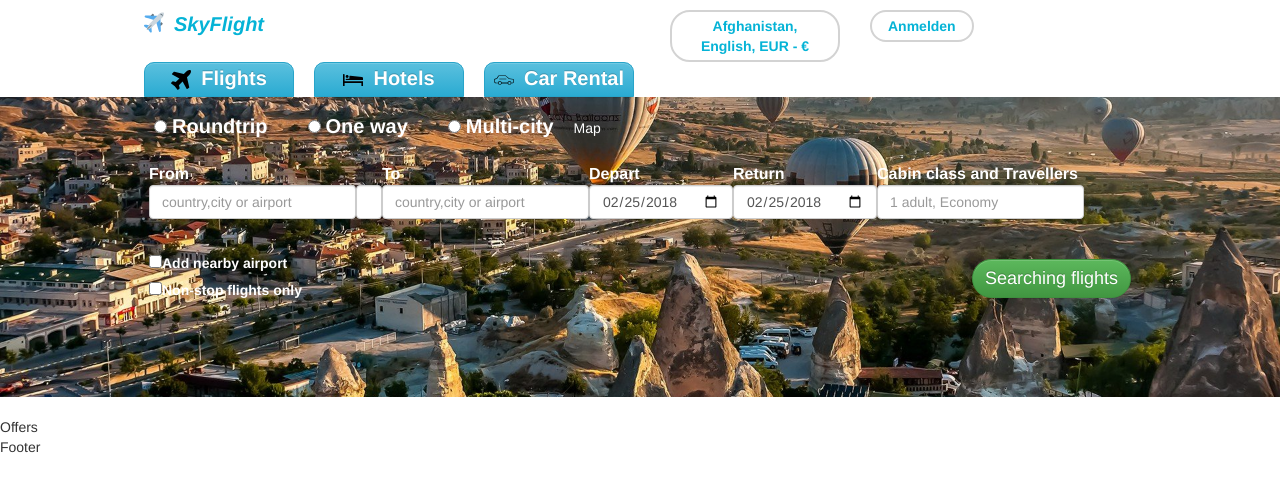
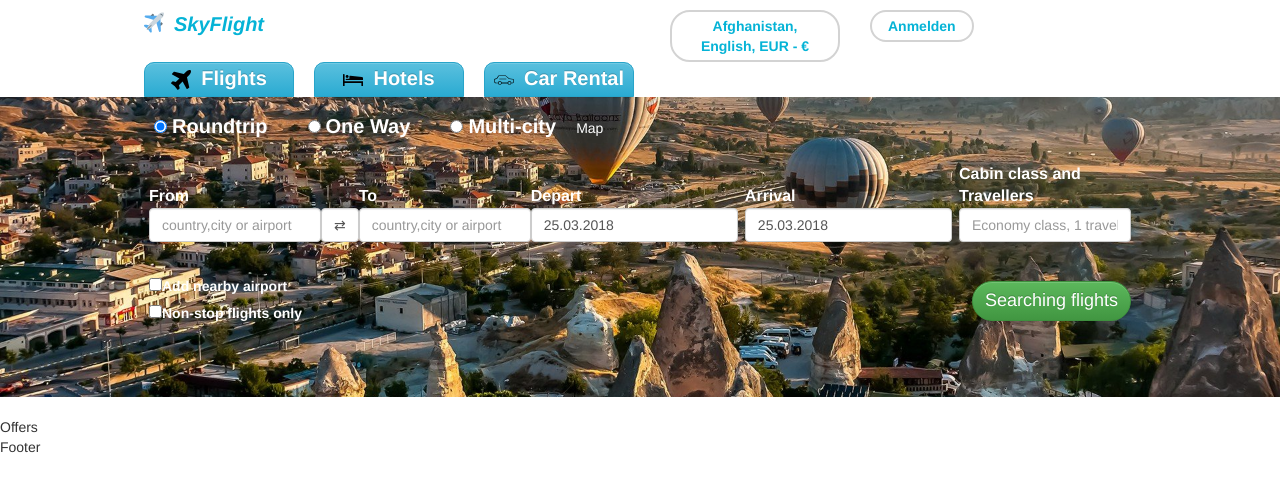
Before and after one commit to ulyanovanv/project-x, a React (Create React App) app: page / in a window 1280 px wide. Shown: the top 492 px of the page. Built offline with nearby package versions, Linux system fonts and the light colour scheme.

Commit message:
searching-form

```diff
--- a/package.json
+++ b/package.json
@@ -7,11 +7,14 @@
     "axios": "^0.18.0",
     "bootstrap": "^3.3.7",
     "express": "^4.16.3",
+    "moment": "^2.21.0",
     "node-sass-chokidar": "^1.1.0",
     "nodemon": "^1.17.2",
     "npm-run-all": "^4.1.2",
     "react": "^16.2.0",
     "react-bootstrap": "^0.32.1",
+    "react-calendar": "^2.13.5",
+    "react-datepicker": "^1.3.0",
     "react-dom": "^16.2.0",
     "react-scripts": "1.1.1"
   },
--- /dev/null
+++ b/src/js/SearchingForm/SearchingArea/Flights/FlightsSearchingCriteria.js
@@ -0,0 +1,100 @@
+import React from "react";
+import DatePicker from 'react-datepicker';
+import moment from 'moment';
+import 'react-datepicker/dist/react-datepicker.css';
+import {PassengersInfo} from "./PassengersInfo";
+
+export class FlightsSearchingCriteria extends React.Component {
+  constructor(props){
+    super(props);
+    this.state = {
+      from: "",
+      to: "",
+      depart:  moment(),
+      arrival:  moment(),
+      info: {
+        class: "Economy",
+        travellers: 1
+      },
+      isInfoClicked: false
+    };
+  }
+  reverseValues(){
+    let from = this.state.from;
+    this.setState({from: this.state.to, to: from});
+  }
+
+  render(){
+    return (<div className="searching-critaria">
+
+        <div className="travel-info-input">
+          <label>From</label>
+          <input id="from"
+                 value={this.state.from}
+                 type="text"
+                 className="form-control"
+                 placeholder="country,city or airport"
+                 autoComplete="on"
+                 onChange={ (event) => {this.setState({from: event.target.value})}}/>
+        </div>
+
+        <div className="travel-info-input" >
+          <input id="reverse"
+                 value="⇄"
+                 type="button"
+                 className="form-control"
+                 onClick = {()=> {this.reverseValues()}}/>
+        </div>
+
+        <div className="travel-info-input">
+          <label>To</label>
+          <input id="to"
+                 value={this.state.to}
+                 type="text"
+                 className="form-control"
+                 placeholder="country,city or airport"
+                 autoComplete="on"
+                 onChange={(event) => {this.setState({to: event.target.value})}}/>
+        </div>
+
+        <div className="travel-info-input">
+          <label>Depart</label>
+          <DatePicker value={this.state.depart.format("D.MM.YYYY")}
+                      selected={this.state.depart}
+                      selectsStart
+                      startDate={this.state.depart}
+                      endDate={this.state.arrival}
+                      className="form-control"
+                      onChange={ (date) => {this.setState({depart: date }) }}/>
+        </div>
+
+
+        <div className="travel-info-input">
+          <label>Arrival</label>
+          <DatePicker value={this.state.arrival.format("D.MM.YYYY")}
+                      selected={this.state.arrival}
+                      selectsEnd
+                      startDate={this.state.depart}
+                      endDate={this.state.arrival}
+                        disabled={this.props.direction === "One Way"}
+                      className="form-control"
+                      onChange={ (date) => {this.setState({arrival: date }) }}/>
+        </div>
+
+        <div className="travel-info-input">
+          <label>Cabin class and Travellers</label>
+          <input id="info"
+                 value=""
+                 type="text"
+                 className="form-control"
+                 placeholder={`${this.state.info.class} class, ${this.state.info.travellers} travellers`}
+                 // onChange={(event) => {this.setState({info: event.target.value})}}
+                 onClick={() => {this.setState({isInfoClicked: true})}}/>
+          {this.isInfoClicked && <PassengersInfo/>}
+
+        </div>
+
+      </div>
+    )
+  }
+}
--- /dev/null
+++ b/src/js/SearchingForm/SearchingArea/Flights/PassengersInfo.js
@@ -0,0 +1,10 @@
+import React from "react";
+
+export class PassengersInfo extends React.Component {
+  render(){
+    return <div div="passengers-info-container">
+      <div className="white-triangular"></div>
+      <form className="passengers-info"></form>
+    </div>
+  }
+}
--- a/src/js/SearchingForm/SearchingArea/SearchingFormForFlight.js
+++ b/src/js/SearchingForm/SearchingArea/SearchingFormForFlight.js
@@ -1,20 +1,16 @@
 import React from "react";
 import './../sass/SearchingFormForFlight.css';
+import {FlightsSearchingCriteria} from "./Flights/FlightsSearchingCriteria";
 
-const flightDirections = ["Roundtrip","One way", "Multi-city"];
-const inputTypes = [{type:"text",label:"From",placeholder:"country,city or airport"},
-  {type:"button", label:" "},
-  {type:"text",label:"To",placeholder:"country,city or airport"},
-  {type:"date",label:"Depart"},
-  {type:"date",label:"Return"},
-  {type:"text",label:"Cabin class and Travellers",placeholder:"1 adult, Economy"} ];
+const flightDirections = ["Roundtrip","One Way", "Multi-city"];
 
 export default class SearchingFormForFlight extends React.Component {
   constructor(props){
     super(props);
     this.state = {category:"Flights",
-                  direction: "",
-                  from: "", to: "",
+                  direction: "Roundtrip",
+                  from: "",
+                  to: "",
                   depart: "",
                   return: "",
                   cabinClass: "Economy",
@@ -22,42 +18,14 @@ export default class SearchingFormForFlight extends React.Component {
                   nonStop: null
     };
   }
-
   renderFlightDirection(){
     return flightDirections.map((it,key) => {
-
       return (<label  id={key}>
-        <input type="radio" name="flight-direction"  onClick={()=>{this.setState({direction: it}); } }/>
+        <input type="radio" name="flight-direction"
+               checked={it === this.state.direction}
+               onClick={()=>{this.setState({direction: it}); console.log(this.state.direction) } }/>
         {it}
       </label>);
-    })
-  }
-
-  renderTravelInfoInputs(){
-    return inputTypes.map((info,key) => {
-      //date
-      let value = "";
-      if (info.type === "date"){
-        let dateNow = new Date();
-        value = `${dateNow.getFullYear()}-${dateNow.getMonth() < 10 ? "0"+dateNow.getMonth() : dateNow.getMonth()}-${dateNow.getDate()}`;
-      }
-      //id
-      function id(label){
-        return label.toLowerCase().split(" ").join("-");
-      }
-      let idd = id(info.label);
-
-
-
-      return (<div className="travel-info-input" key={key}>
-        <label>{info.label}</label>
-        <input id={idd}
-               type={info.type}
-               value={value}
-               className="form-control"
-               placeholder={info.placeholder}
-               onChange={(event) => {}}/>
-      </div>);
     })
   }
 
@@ -73,9 +41,7 @@ export default class SearchingFormForFlight extends React.Component {
             </div>
           </div>
 
-          <div className="searching-critaria">
-            {this.renderTravelInfoInputs()}
-          </div>
+          <FlightsSearchingCriteria direction={this.state.direction}/>
 
           <div className="start-to-search">
             <div className="start-to-search_container">
--- /dev/null
+++ b/src/js/SearchingForm/sass/PassengersInfo.scss
@@ -0,0 +1,6 @@
+.passengers-info-container {
+  .white-triangular {
+  }
+  .passengers-info {
+  }
+}
--- a/src/js/SearchingForm/sass/SearchingFormForFlight.css
+++ b/src/js/SearchingForm/sass/SearchingFormForFlight.css
@@ -73,3 +73,6 @@
       font-size: 18px; }
       .searching-form-for-flight .start-to-search_search-button input:focus {
         outline: none; }
+
+.react-datepicker-wrapper {
+  color: black; }
--- a/src/js/SearchingForm/sass/SearchingFormForFlight.scss
+++ b/src/js/SearchingForm/sass/SearchingFormForFlight.scss
@@ -1,8 +1,7 @@
+
+
 .searching-form-for-flight {
   background-image: url("./../../../images/background/car.jpg");
-  //@media (max-width: 768px) {
-  //  background-color: #05b3d6;
-  //}
   @mixin link-design {
     text-decoration: none;
     color: white;
@@ -11,8 +10,6 @@
       text-decoration: none;
     }
   }
-
-
   .form-styling {
     height: 100%;
     width: 90%;
@@ -80,14 +77,7 @@
         }
       }
     }
-    //@media (max-width: 520px) {
-    //  flex-direction: column;
-    //  justify-content: flex-start;
-    //  align-items: flex-start;
-    //  .travel-info-input {
-    //
-    //  }
-    //}
+
   }
   .start-to-search {
     margin: 30px 0;
@@ -111,3 +101,11 @@
     }
   }
 }
+.react-datepicker-wrapper {
+  color: black;
+}
+
+  //.react-calendar {
+  //  color: black;
+  //  position: absolute;
+  //}
```
Also changed, not shown: src/js/SearchingForm/sass/PassengersInfo.css (added), 1 other file (tests, documents, lock files or other folders).
